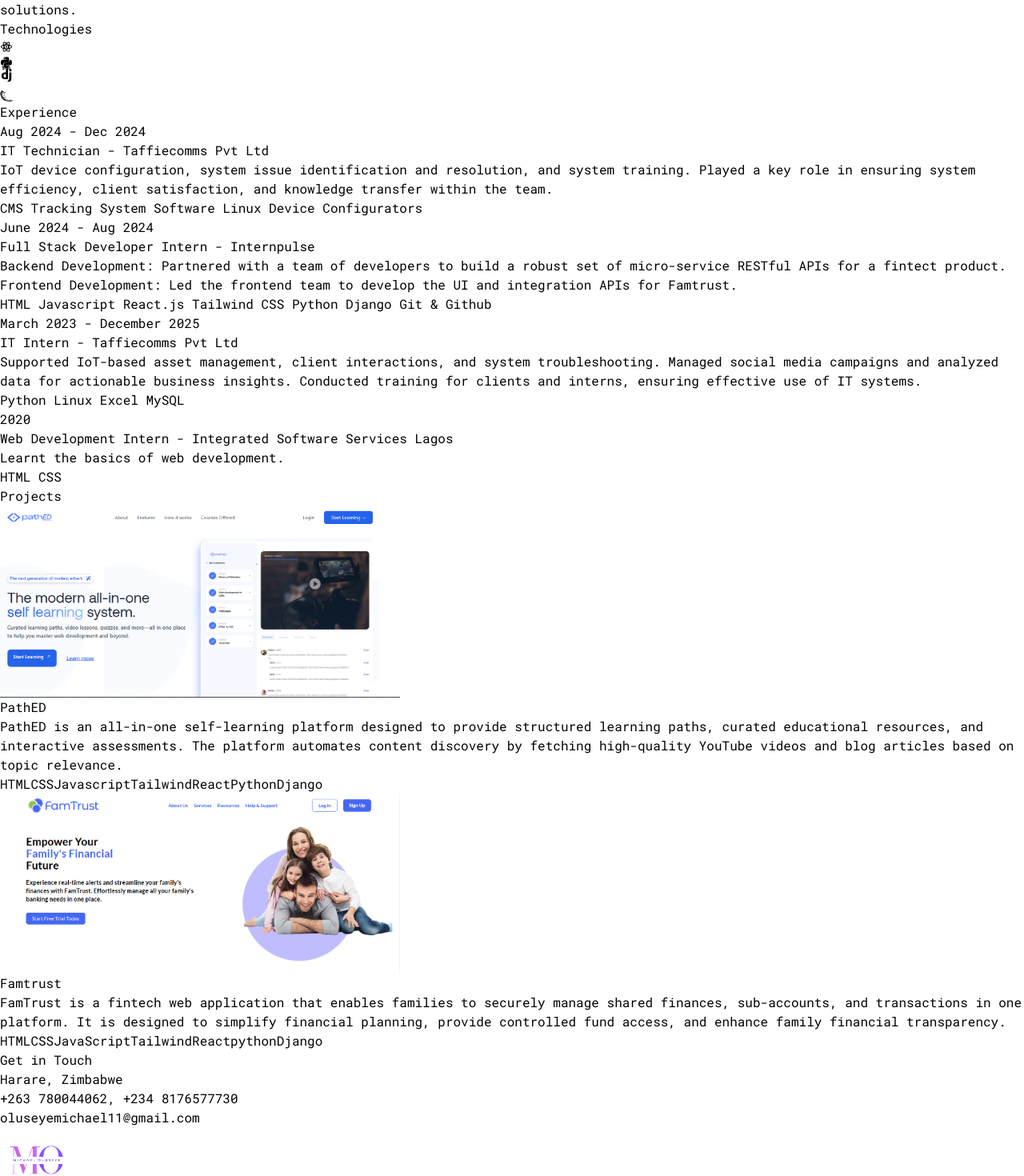
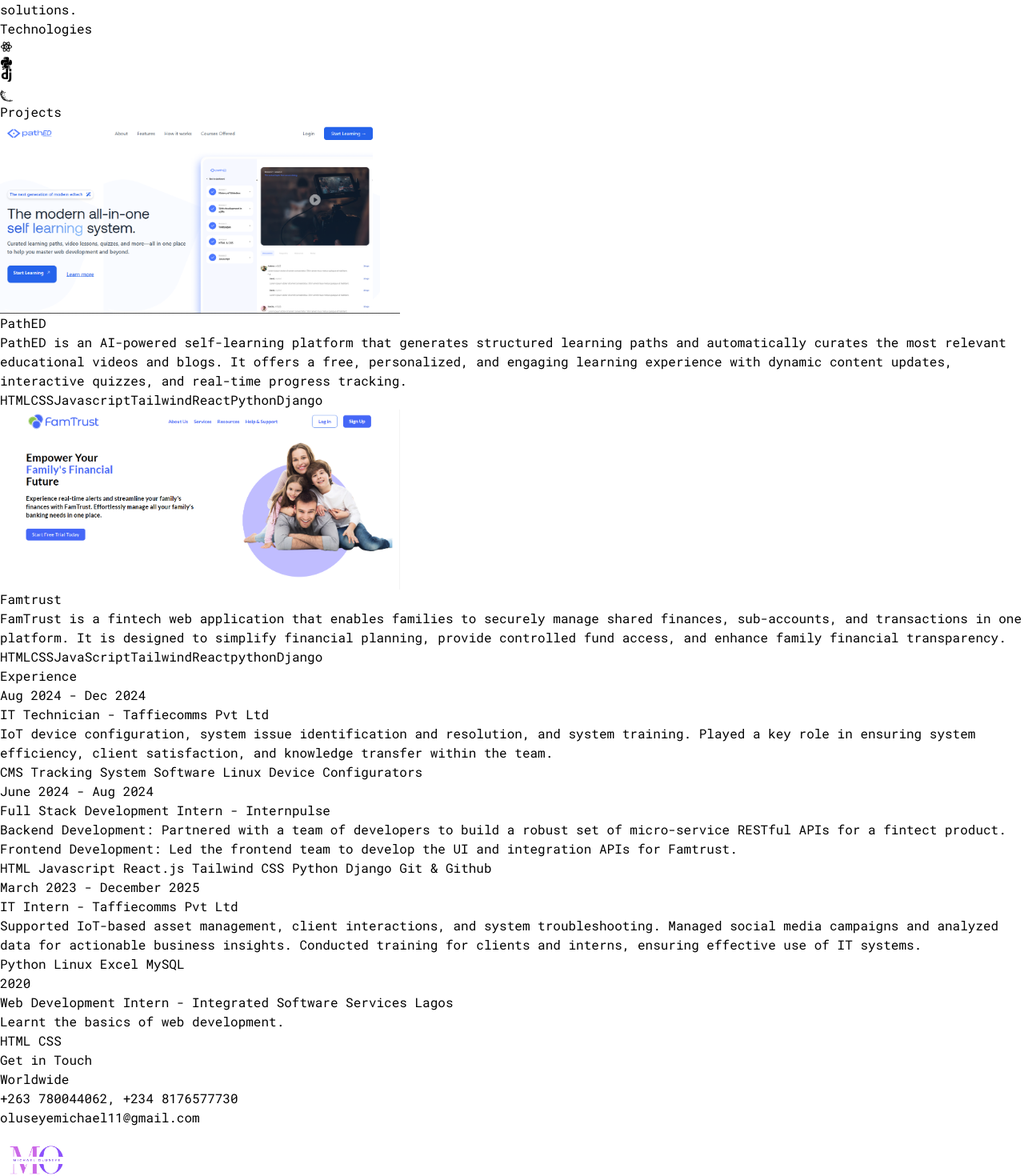
Before and after one commit to oluseyemichael/Personal-Portfolio, a React (Vite) app: page / in a window 1280 px wide. Shown: the part 1065-2535 px from the top of the page at 80% size. Built offline with nearby package versions, Linux system fonts and the light colour scheme.

Commit message:
Updated PathED project desc

```diff
--- a/src/App.jsx
+++ b/src/App.jsx
@@ -18,8 +18,8 @@
         <Hero />
         <About />
         <Technologies />
+        <Projects />
         <Experience />
-        <Projects />
         <Contact />
         <Navbar />
       </div>
--- a/src/constants/index.js
+++ b/src/constants/index.js
@@ -23,7 +23,7 @@
   },
   {
     year: "June 2024 - Aug 2024",
-    role: "Full Stack Developer Intern",
+    role: "Full Stack Development Intern",
     company: "Internpulse",
     description: `Backend Development: Partnered with a team of developers to build a robust set of micro-service RESTful APIs for a fintect product. \n
     Frontend Development: Led the frontend team to develop the UI and integration APIs for Famtrust.`,
@@ -50,7 +50,7 @@
     title: "PathED",
     image: pathED,
     description:
-      `PathED is an all-in-one self-learning platform designed to provide structured learning paths, curated educational resources, and interactive assessments. The platform automates content discovery by fetching high-quality YouTube videos and blog articles based on topic relevance.`,
+      `PathED is an AI-powered self-learning platform that generates structured learning paths and automatically curates the most relevant educational videos and blogs. It offers a free, personalized, and engaging learning experience with dynamic content updates, interactive quizzes, and real-time progress tracking.`,
     technologies: ["HTML", "CSS", "Javascript", "Tailwind", "React", "Python", "Django"],
     link: "https://path-ed.vercel.app/"
   },
@@ -78,7 +78,7 @@
 ];
 
 export const CONTACT = {
-  address: "Harare, Zimbabwe ",
+  address: "Worldwide",
   phoneNo: "+263 780044062, +234 8176577730 ",
   email: "oluseyemichael11@gmail.com",
 };
```
